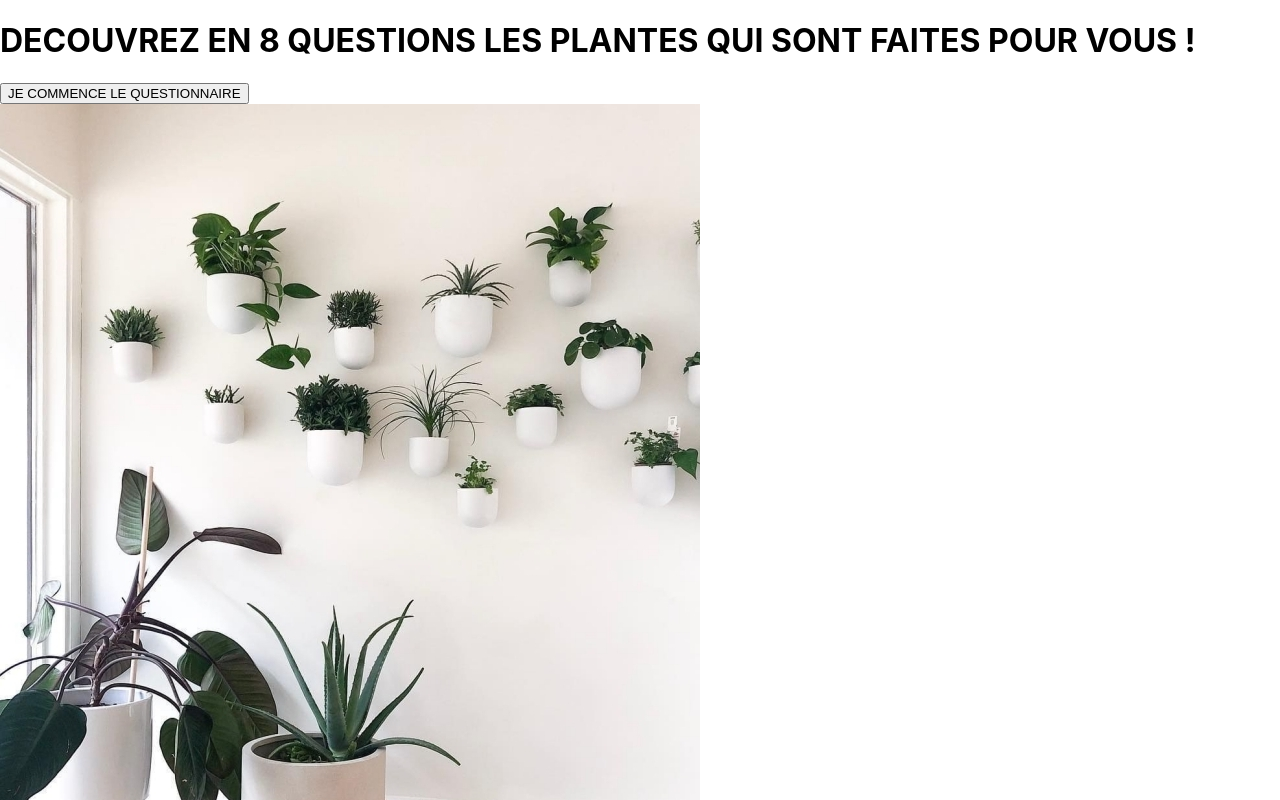
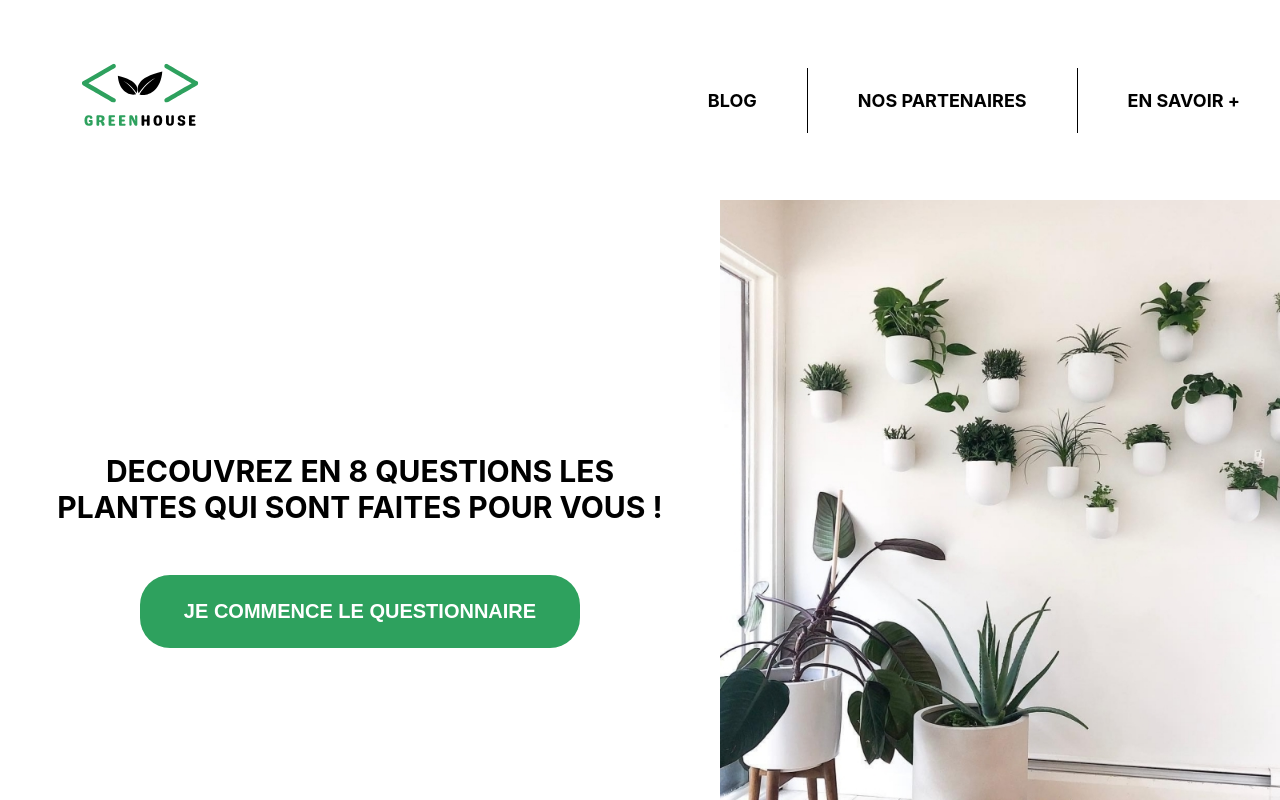
Before and after one commit to omarhammami1992/green-house, a React (Create React App) app in the folder front/: page /home in a window 1280 px wide. Shown: the top 800 px of the page. Built offline with nearby package versions, Linux system fonts and the light colour scheme.

Commit message:
Build app header

```diff
--- a/front/package.json
+++ b/front/package.json
@@ -20,6 +20,7 @@
   },
   "eslintConfig": {
     "extends": [
+      "plugin:flowtype/recommended",
       "react-app",
       "react-app/jest"
     ]
--- a/front/src/App.css
+++ b/front/src/App.css
@@ -1,41 +1,31 @@
-.App {
-  text-align: center;
+@import url('./features/home/pages/home.css');
+
+.header {
+  display: flex;
+  justify-content: space-between;
+  align-items: center;
+  padding: 0 40px;
 }
 
-.App-logo {
-  height: 40vmin;
-  pointer-events: none;
+.header menu {
+  display: flex;
+  list-style: none;
+  margin: 0;
+  padding: 0;
 }
 
-@media (prefers-reduced-motion: no-preference) {
-  .App-logo {
-    animation: App-logo-spin infinite 20s linear;
-  }
+.header menu li {
+  display: flex;
+  align-items: center;
+  height: 65px;
+  padding: 0 50px;
+  border-right: 1px solid black;
+  font-size: 18px;
+  font-weight: bold;
+  text-transform: uppercase;
 }
 
-.App-header {
-  background-color: #282c34;
-  min-height: 100vh;
-  display: flex;
-  flex-direction: column;
-  align-items: center;
-  justify-content: center;
-  font-size: calc(10px + 2vmin);
-  color: white;
+.header menu li:last-child {
+  border-right: none;
+  padding-right: 0;
 }
-
-.App-link {
-  color: #61dafb;
-}
-
-@keyframes App-logo-spin {
-  from {
-    transform: rotate(0deg);
-  }
-
-  to {
-    transform: rotate(360deg);
-  }
-}
-
-@import url('./features/home/pages/home.css');
--- a/front/src/App.js
+++ b/front/src/App.js
@@ -5,11 +5,19 @@ import Home from './features/home/pages/Home.js'
 
 function App() {
   return (
-    <div >
+    <div className="app-container">
+      <div className="header">
+        <img src={ logo } alt="green_house_logo" />
+        <menu>
+          <li>Blog</li>
+          <li>Nos partenaires</li>
+          <li>En savoir +</li>
+        </menu>
+      </div>
       <Router>
         <Routes>
           <Route path="/" element={<Navigate to="/home" replace />} />
-          <Route path="/home" element={<Home  />} />
+          <Route path="/home" element={<Home />} />
         </Routes>
       </Router>
     </div>
```
Also changed, not shown: front/src/logo.svg.
